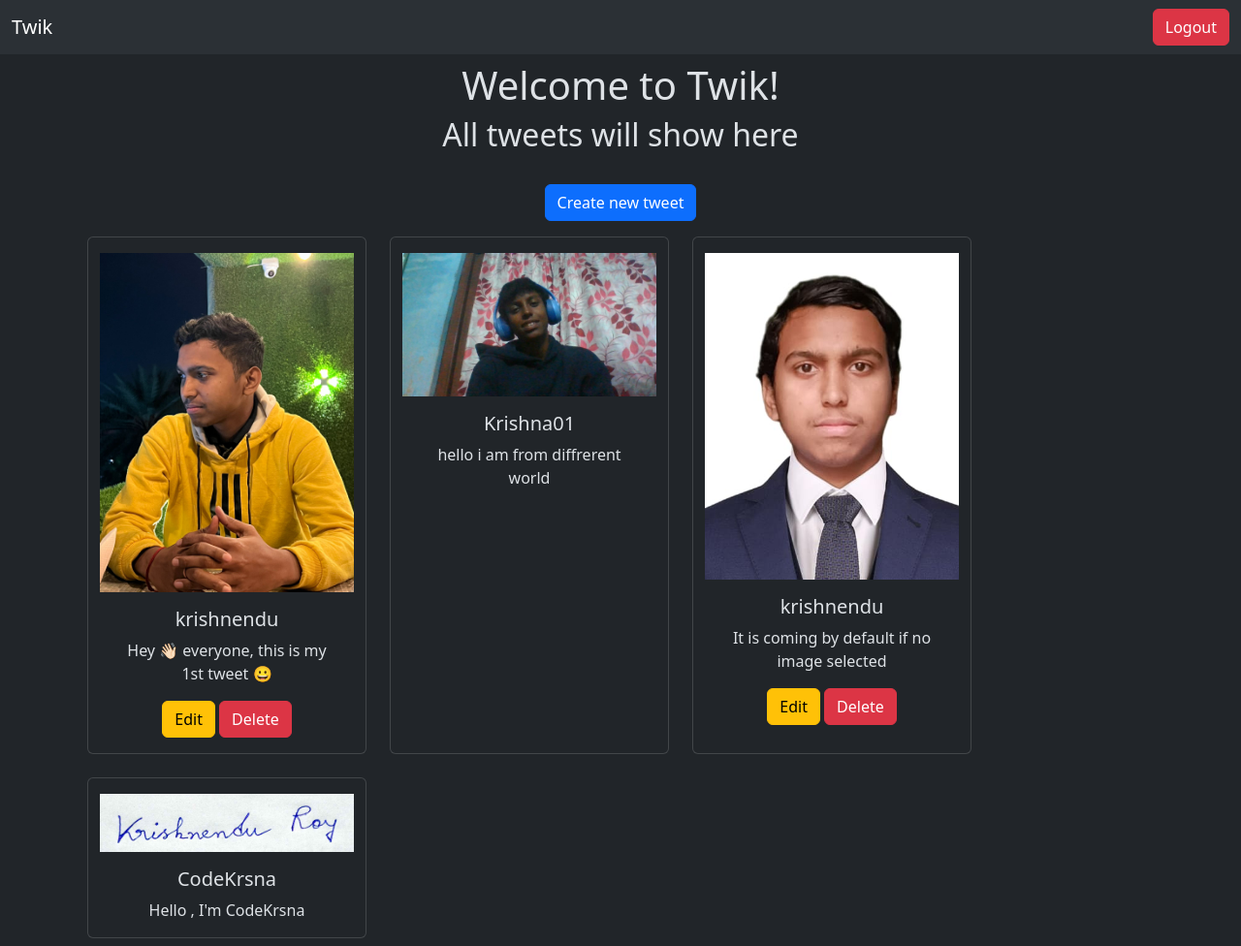
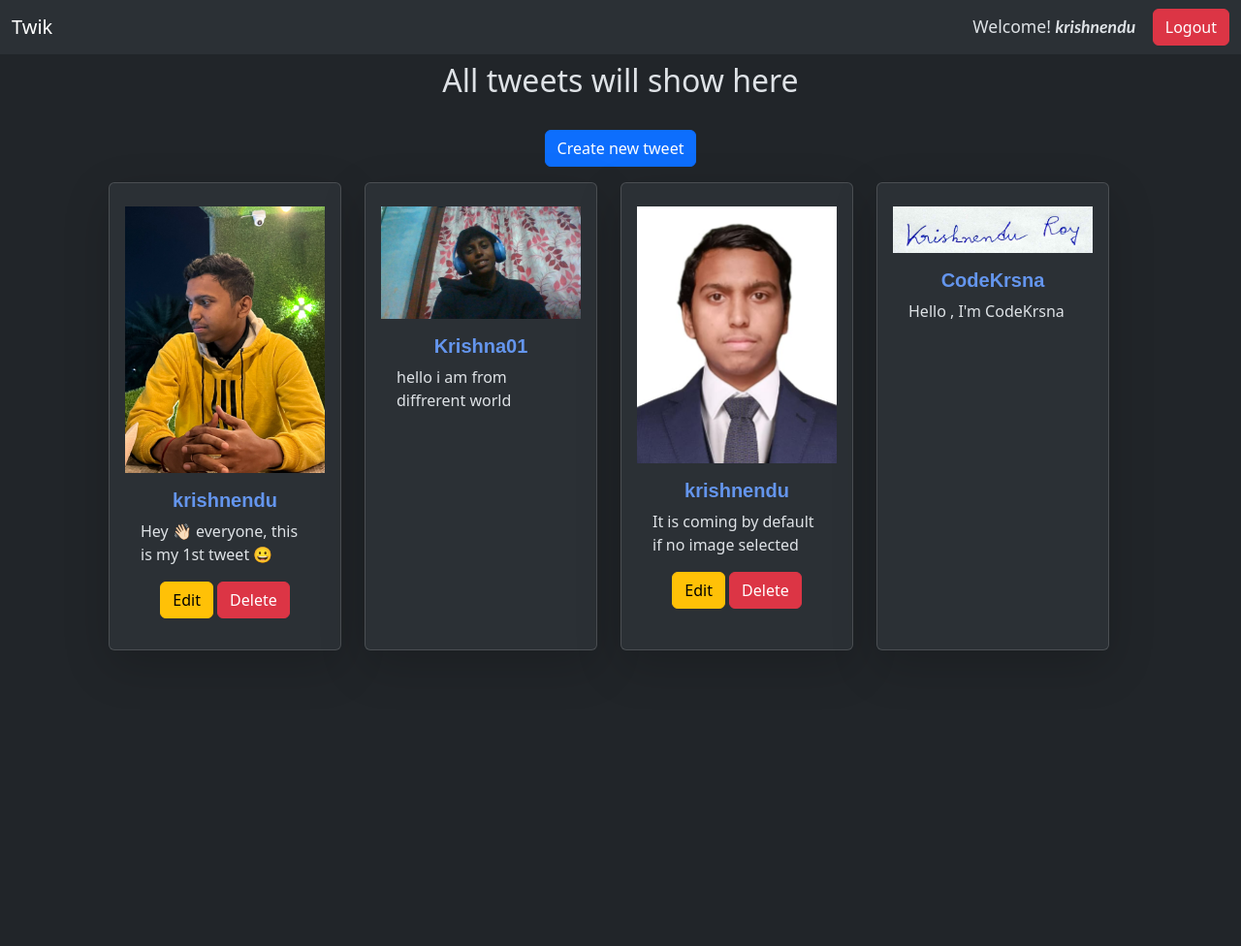
Before and after one commit to Krishnendu-1/Twik-a_tweet_app, a Django app: page / in a window 1280 px wide. Shown: the whole page at 97% size. After the commit the page ends 671 px from the top, so only its background shows below. Run offline with Django 5.2, Linux system fonts and the light colour scheme; a user stored in the database is signed in; data comes from the database, SQL or seed files in the repository; both versions use the stored data as it was after the commit.

Commit message:
UI/UX upgrade

```diff
--- a/first_app/models.py
+++ b/first_app/models.py
@@ -3,7 +3,7 @@ from django.contrib.auth.models import User
 # Create your models here.
 class Twik(models.Model):
     user=models.ForeignKey(User,on_delete=models.CASCADE)
-    text=models.TextField(max_length=500)
+    text=models.TextField(max_length=150)
     photo=models.ImageField(upload_to='photos/', null=True, blank=True)# "Pillow" is used , a pythn imaging library
     created_at=models.DateTimeField(auto_now_add=True)
     updated_at=models.DateTimeField(auto_now_add=True)
--- a/first_app/templates/add_tweet.html
+++ b/first_app/templates/add_tweet.html
@@ -16,10 +16,13 @@ Add tweet
     <h1>Create Tweet 📝✍🏻</h1>
     {% endif %}
 
-    <form method="post" enctype="multipart/form-data">
+    <form method="post" enctype="multipart/form-data" class=" text-center"><!--so that the image file is selected from device -->
         {% csrf_token %} <!--This will auto work on submit and add tweet-->
         {{form}}
+        <div style="padding:1.2em;gap:6;" >
         <button class="btn btn-primary p-2" type="submit">Add</button>
+        <button class="btn btn-info" type="button" ><a href="{% url 'home' %}" style="text-decoration: none; color: black;">Cancel</a></button>
+        </div>
     </form>
 
 {% endblock  %}
--- a/first_app/templates/tweets.html
+++ b/first_app/templates/tweets.html
@@ -10,19 +10,18 @@
 
     <h1>Welcome to Twik!</h1>
     <h2>All tweets will show here</h2>
-
     <a class="btn btn-primary mt-4 mb-3" href="{% url 'addTweet' %}">Create new tweet</a>
-   <div class="container row gap-4">
+   <div class="container row gap-4" style="display: flex; justify-content: center;">
     {% for i in tweets %}
-    <div class="card" style="width: 18rem;">
+    <div class="card shadow-lg p-3 mb-3 bg-body-tertiary rounded" style="width:15rem;">
       {% if i.photo %}
-      <img src="{{i.photo.url}}" class="card-img-top pt-3">
+      <img src="{{i.photo.url}}" class="card-img-top pt-2">
       {% else %}
-      <img src="{% static 'images/img.jpg' %}" class="card-img-top pt-3">
+      <img src="{% static 'images/img.jpg' %}" class="card-img-top pt-2">
       {% endif %}
-        <div class="card-body">
-          <h5 class="card-title">{{i.user.username}}</h5>
-          <p class="card-text">{{i.text}}</p>
+        <div class="card-body" style="height: min-content;">
+          <h5 class="card-title " style="color:cornflowerblue; font-weight: bolder;font-family:Arial, Helvetica, sans-serif;">{{i.user.username}}</h5>
+          <p class="card-text text-start ">{{i.text}}</p>
 
 
           {% if i.user == user %} <!--the user.id in the current "tweets" object is "me", if my user.id==current user.id then only it shows the buttons
--- a/templates/first.html
+++ b/templates/first.html
@@ -10,17 +10,17 @@
     </title>
     <style>
       ::selection{
-        background-color:coral;
-        color:black;
+        user-select: none;
       }
     </style>
 </head>
 </body >
-<nav class="navbar navbar-expand-lg bg-body-tertiary">
+<nav class="navbar navbar-expand-lg bg-body-tertiary" style="position: fixed;z-index: 100; width: 100%;">
     <div class="container-fluid">
       <a class="navbar-brand" href="{% url 'home' %}">Twik</a>
-      <div style="display: flex; justify-content: end;" >
+      <div style="display: flex; justify-content: end; align-items: center; " >
           {% if user.is_authenticated %}
+          <span style="padding-right: 1em; font-size: 1.1rem;">Welcome! <i class=" text-center" style=" font-weight: bold;font-family:'Trebuchet MS', 'Lucida Sans Unicode', 'Lucida Grande', 'Lucida Sans', Arial, sans-serif;">{{user.username}}</i> </span>
           <!-- <a class=" btn btn-danger text-center" href="{% url 'logout' %}">Log out</a> --><!--In Django remember "Logout" is a "form" not a "button" or "link" -->
           <form method="post" action="{% url 'logout' %}">
             {% csrf_token %} <!--whenever "form" in Django is used, "csrf" token is "compulsory"-->
@@ -28,8 +28,10 @@
           </form>
 
           {% else %}
-          <a class=" btn btn-warning text-center" href="{% url 'login' %}" type="submit">Login</a>
+          <div style="gap: 5;">
+            <a class=" btn btn-warning text-center" href="{% url 'login' %}" type="submit">Login</a>
           <a class=" btn btn-info text-center" href="{% url 'registration' %}" type="submit">Register</a>
+          </div>
           {% endif %}
 
       </div>
--- a/templates/registration/login.html
+++ b/templates/registration/login.html
@@ -1,5 +1,4 @@
 {% extends 'first.html' %}
-
 {% block content %}
 <h2>Login form</h2>
     <form action="" method="post">
```
Also changed, not shown: Readme.md, db.sqlite3.
